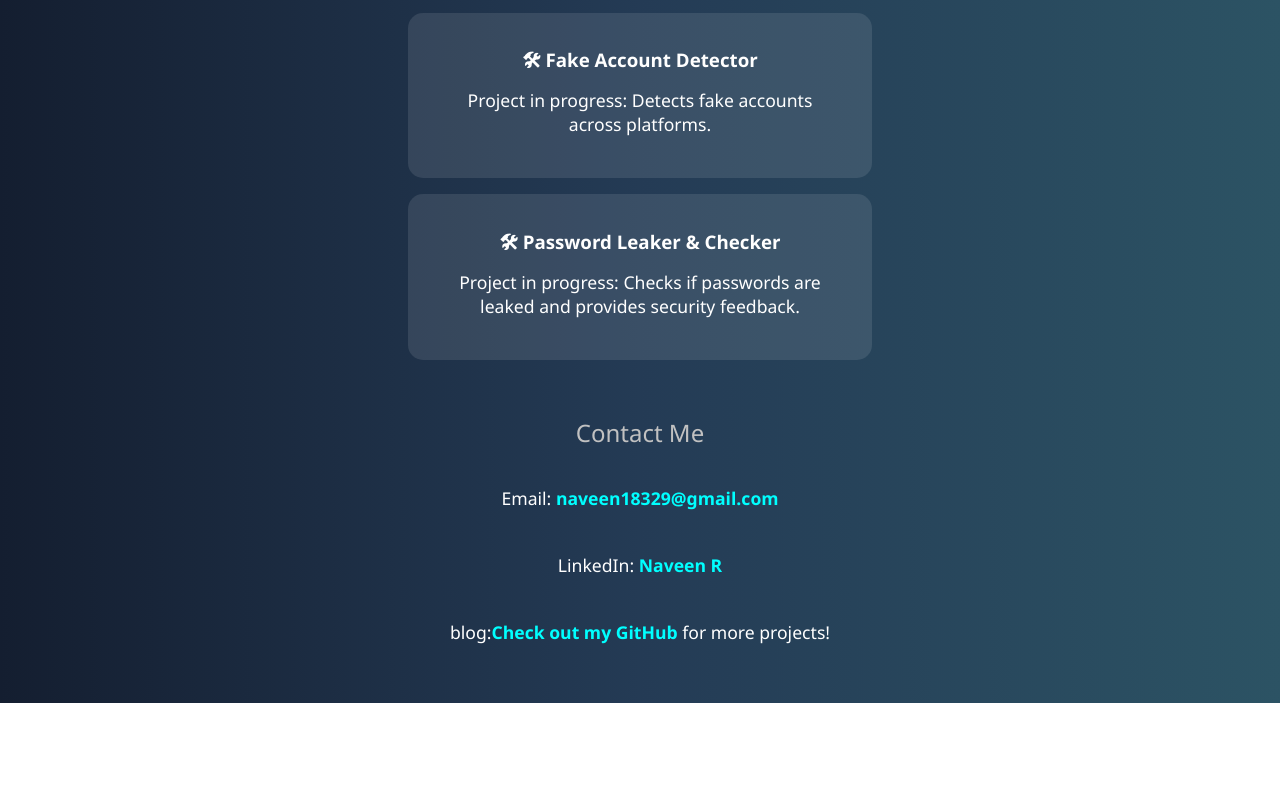
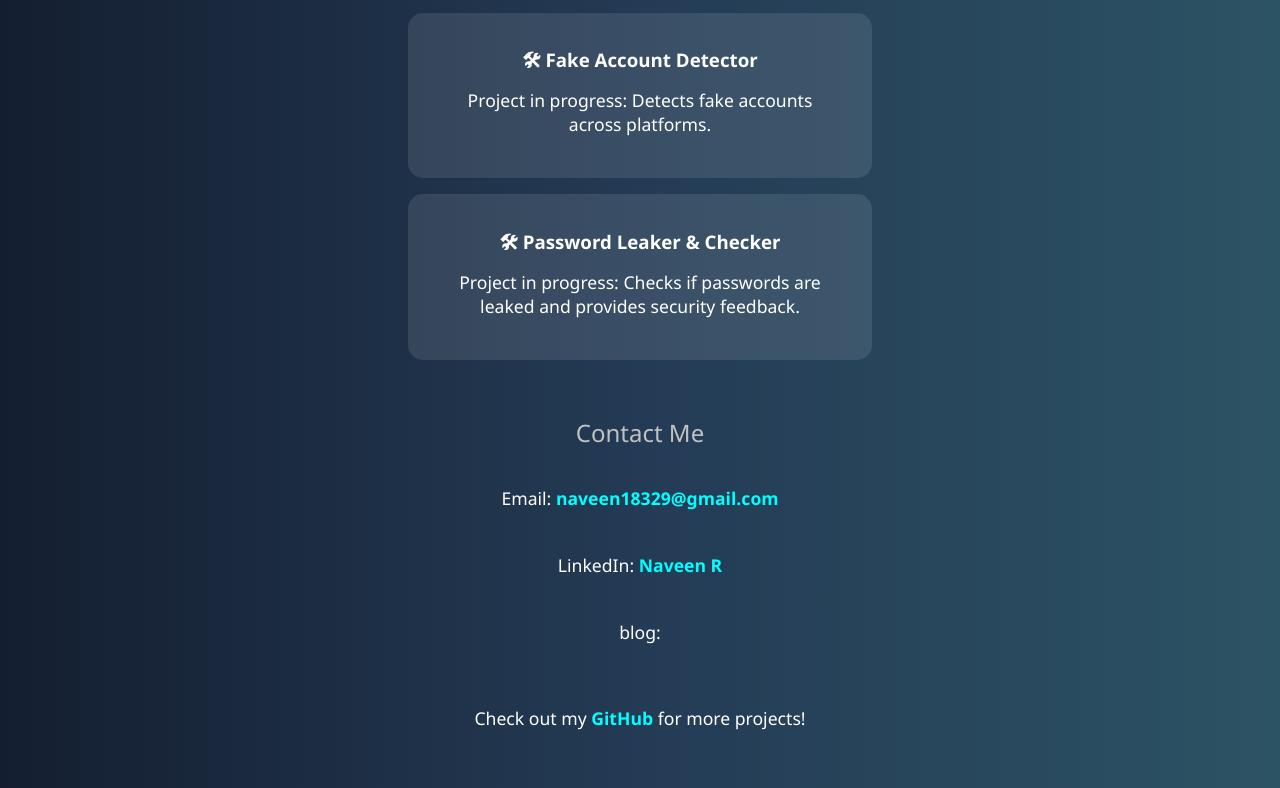
Before and after one commit to Naveen-cyber-web/Naveen-cyber-web, a plain HTML site: page index.html in a window 1280 px wide. Shown: the part 1185-1973 px from the top of the page. Before the commit the page ends 1888 px from the top, so only its background shows below. Drawn offline with Linux system fonts and the light colour scheme.

Commit message:
Update index.html

```diff
--- a/index.html
+++ b/index.html
@@ -133,7 +133,7 @@
         <h2>Contact Me</h2>
         <p>Email: <a href="mailto:naveen18329@gmail.com">naveen18329@gmail.com </a></p>
         <p>LinkedIn: <a href="https://www.linkedin.com/in/naveen-r-275646384?utm_source=share&utm_campaign=share_via&utm_content=profile&utm_medium=android_app" target="_blank">Naveen R</a></p>
-<p>blog:<a href="trip.html" target="_blank></a></p>
+<p>blog:<a href="trip.html" target="_blank"></a></p>
     </div>
 
     <p style="margin-top: 2em;">Check out my <a href="https://github.com/yourfriendusername" target="_blank">GitHub</a> for more projects!</p>
```
